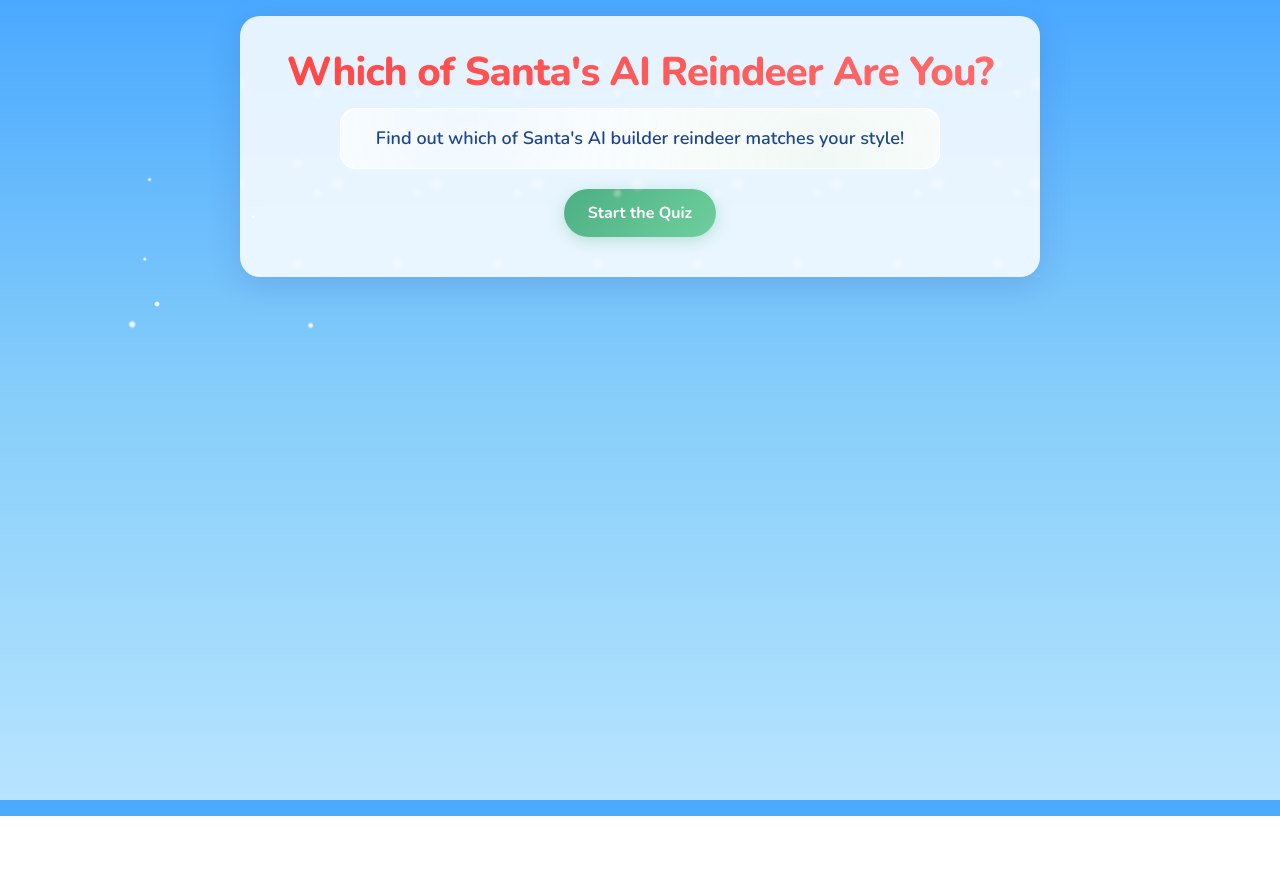
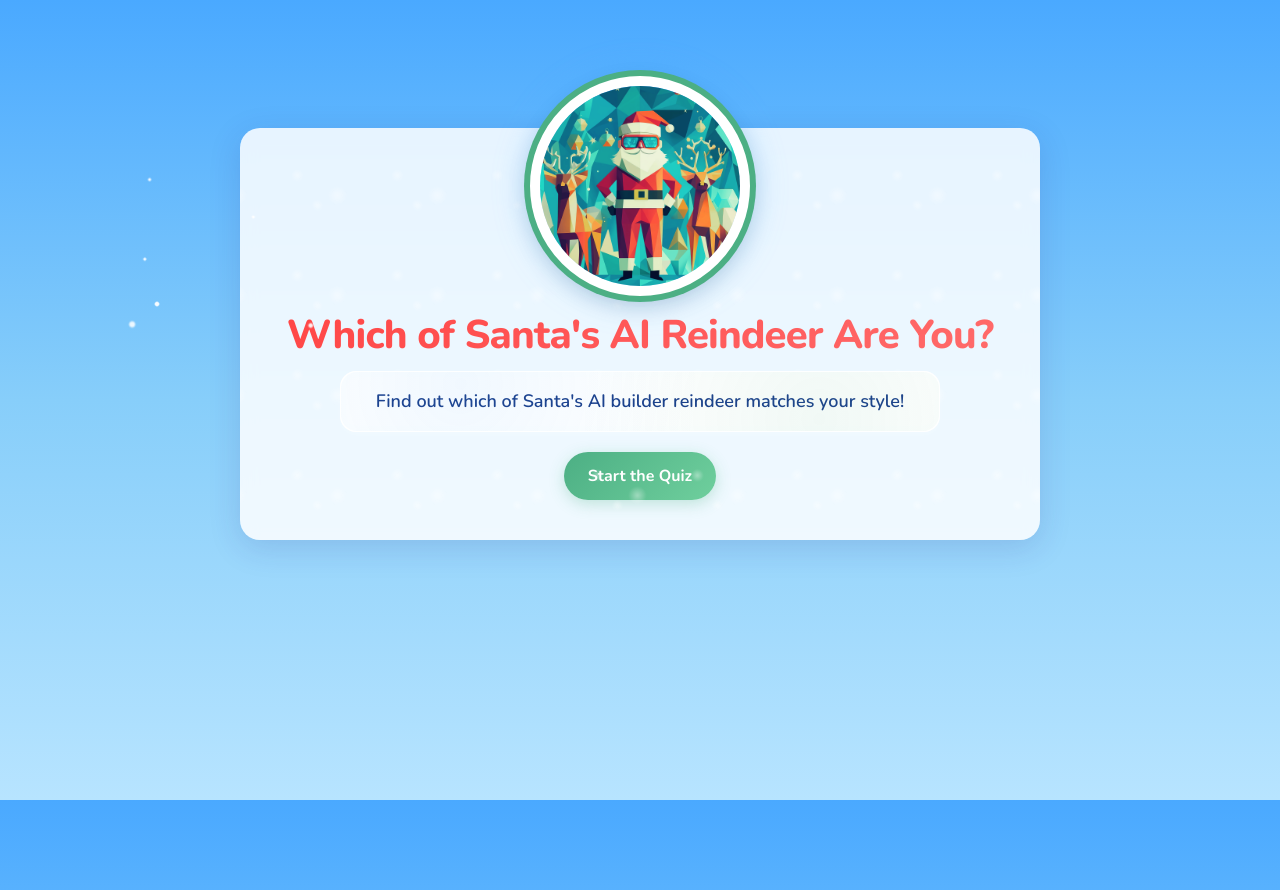
Before and after one commit to jeremyrojas/santa-ai-reindeer, a Next.js app: page / in a window 1280 px wide. Shown: the top 890 px of the page. Before the commit the page ends 816 px from the top, so only its background shows below. Built offline with nearby package versions, Linux system fonts and the light colour scheme.

Commit message:
Added santa profile pic to intro card

```diff
--- a/src/app/page.tsx
+++ b/src/app/page.tsx
@@ -4,6 +4,7 @@ import { useState } from 'react';
 import { INTRO_TEXT, QUESTIONS, RESULTS, QUIZ_CONFIG } from '@/lib/quiz-content';
 import { calculateResult } from '@/lib/scoring-system';
 import { ResultCard } from '@/components/ResultCard';
+import Image from 'next/image';
 
 export default function Home() {
   const [started, setStarted] = useState(false);
@@ -64,7 +65,17 @@ export default function Home() {
 
   if (!started) {
     return (
-      <div className="survey-container">
+      <div className="survey-container has-profile">
+        <div className="reindeer-profile">
+          <Image
+            src="/images/santa.png"
+            alt="Santa in his AI workshop with reindeer"
+            width={200}
+            height={200}
+            className="reindeer-avatar"
+            priority
+          />
+        </div>
         <h1 className="survey-header">{INTRO_TEXT.title}</h1>
         <p>{INTRO_TEXT.description}</p>
         <div className="button-container">
--- a/src/styles/survey-theme.css
+++ b/src/styles/survey-theme.css
@@ -822,3 +822,76 @@ body {
   padding-top: 8rem;
   margin-top: 6rem;
 }
+
+/* Results card and intro card profile styling */
+.survey-container.has-profile {
+  padding: 2rem;
+  padding-top: 8rem;
+  margin: 1rem auto;
+  margin-top: 8rem;
+}
+
+.reindeer-profile {
+  position: relative;
+  width: 220px;
+  height: 220px;
+  margin: -180px auto 15px;
+  filter: drop-shadow(0 0 15px rgba(74, 169, 255, 0.3));
+  display: flex;
+  justify-content: center;
+  align-items: center;
+}
+
+/* Remove snowflakes from profile */
+.reindeer-profile::before,
+.reindeer-profile::after {
+  display: none;
+}
+
+.reindeer-avatar {
+  border-radius: 50%;
+  border: 10px solid var(--snow-white);
+  box-shadow:
+    0 0 0 6px var(--elf-green),
+    0 8px 25px rgba(0, 0, 0, 0.15);
+  background: var(--snow-white);
+  transition: all 0.3s ease;
+  overflow: hidden;
+  width: 100%;
+  height: 100%;
+  object-fit: cover;
+}
+
+.reindeer-avatar:hover {
+  transform: scale(1.05);
+  box-shadow:
+    0 0 0 4px var(--elf-green),
+    0 8px 25px rgba(74, 169, 255, 0.2);
+}
+
+/* Responsive adjustments */
+@media (max-width: 480px) {
+  .survey-container.has-profile {
+    padding-top: 7rem;
+    margin-top: 5rem;
+  }
+
+  .reindeer-profile {
+    width: 180px;
+    height: 180px;
+    margin: -150px auto 25px;
+  }
+}
+
+@media (max-width: 375px) {
+  .survey-container.has-profile {
+    padding-top: 6rem;
+    margin-top: 4rem;
+  }
+
+  .reindeer-profile {
+    width: 160px;
+    height: 160px;
+    margin: -130px auto 20px;
+  }
+}
```
Also changed, not shown: public/images/santa.png (added).
